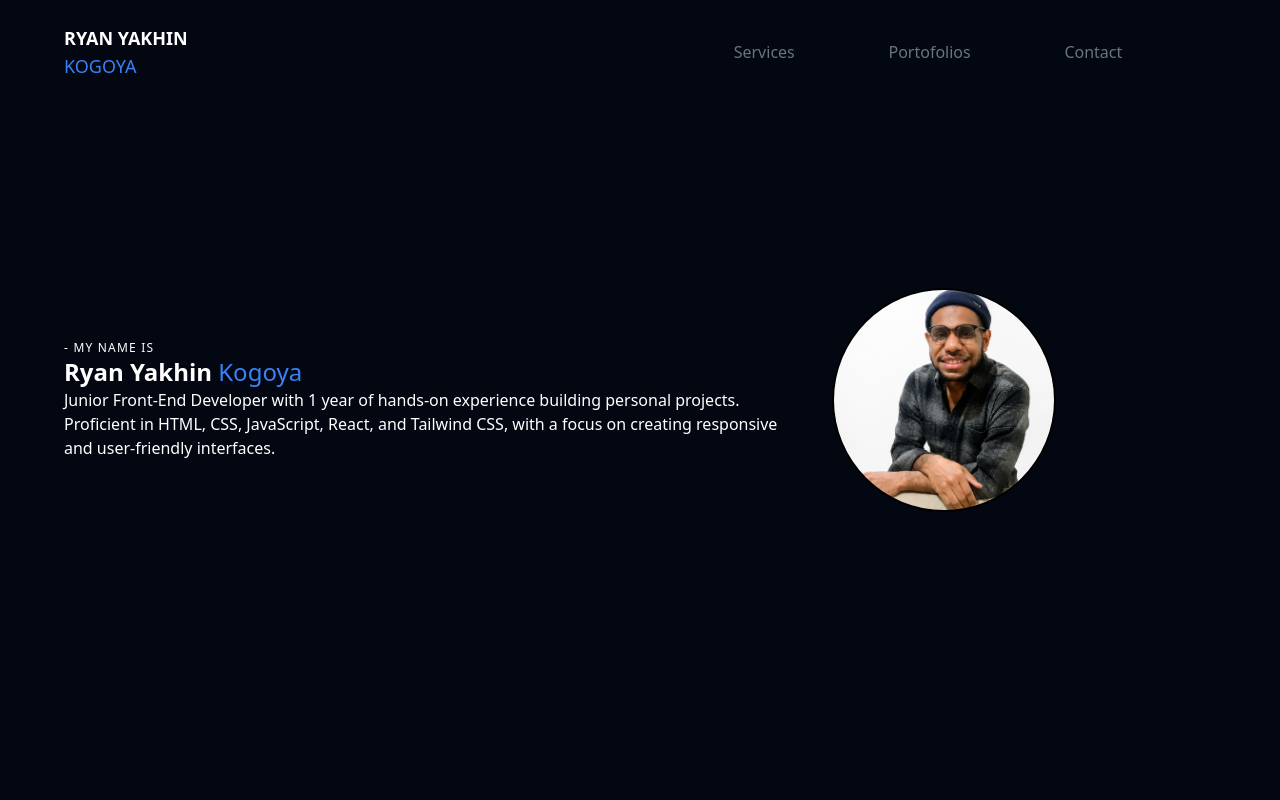
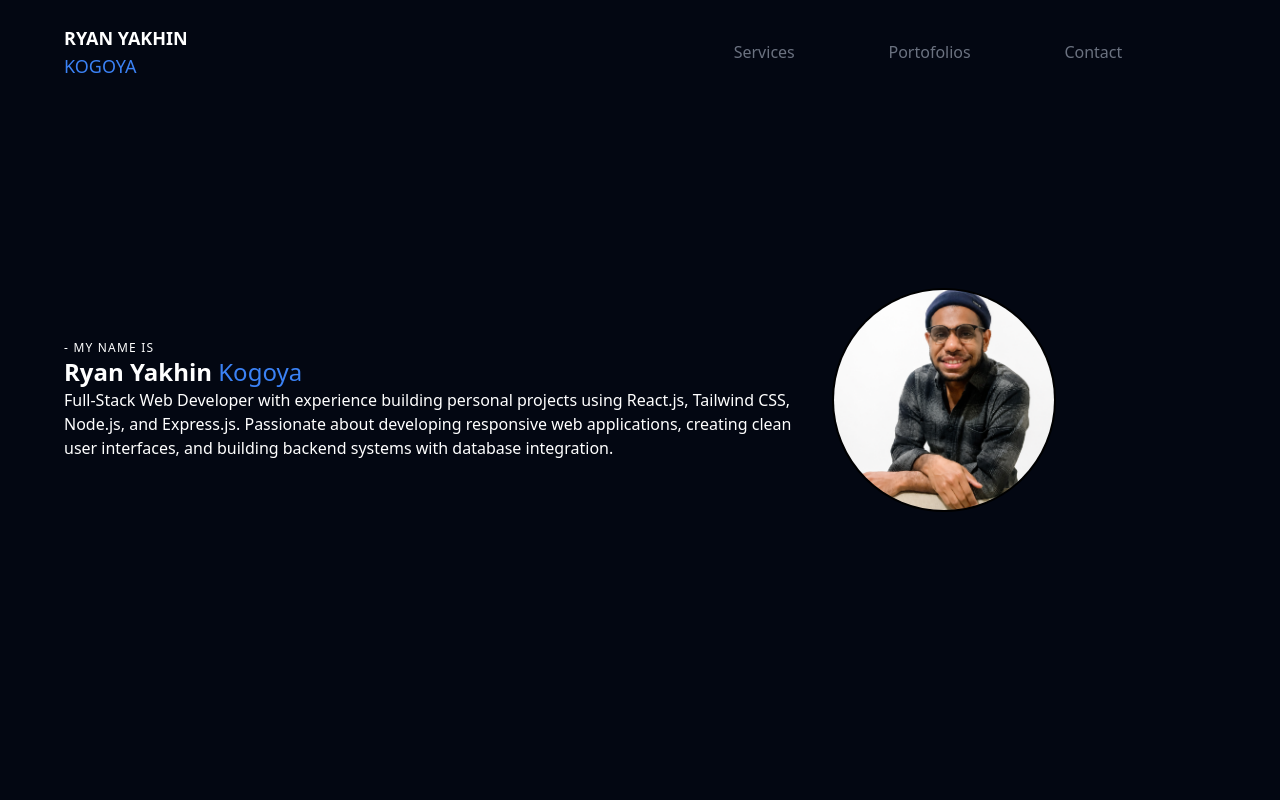
Before and after one commit to Ryan-Yakhin/Full-Stack-Project, a React (Vite) app in the folder Portofolio/portofolio/: page / in a window 1280 px wide. Shown: the top 800 px of the page. Built offline with nearby package versions, Linux system fonts and the light colour scheme.

Commit message:
update portofolio

```diff
--- a/Portofolio/portofolio/src/portofolio/Main.jsx
+++ b/Portofolio/portofolio/src/portofolio/Main.jsx
@@ -65,7 +65,7 @@ export default function Main(){
               <span className="font-extrabold text-white">Yakhin </span>
               <span className="font-extralight text-blue-500">Kogoya</span>
             </h3>
-            <p className="font-light">Junior Front-End Developer with 1 year of hands-on experience building personal projects. Proficient in HTML, CSS, JavaScript, React, and Tailwind CSS, with a focus on creating responsive and user-friendly interfaces.</p>
+            <p className="font-light">Full-Stack Web Developer with experience building personal projects using React.js, Tailwind CSS, Node.js, and Express.js. Passionate about developing responsive web applications, creating clean user interfaces, and building backend systems with database integration.</p>
           </div>
           <div className="mx-auto md:mt-0 flex-shrink-0 md:w-1/3 lg:w-1/3"> {/*Picture*/}
             <img src={pic} className="w-48 h-48 md:w-48 md:h-48 lg:w-56 lg:h-56 rounded-full border-2 border-black object-cover" alt="pic" />
```
